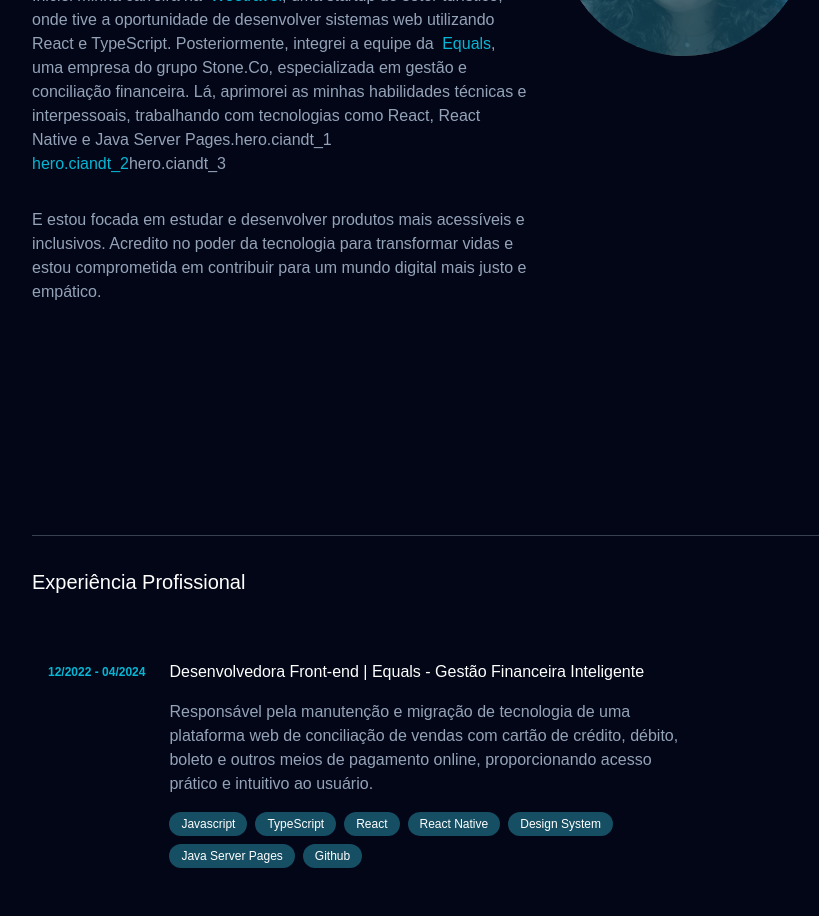
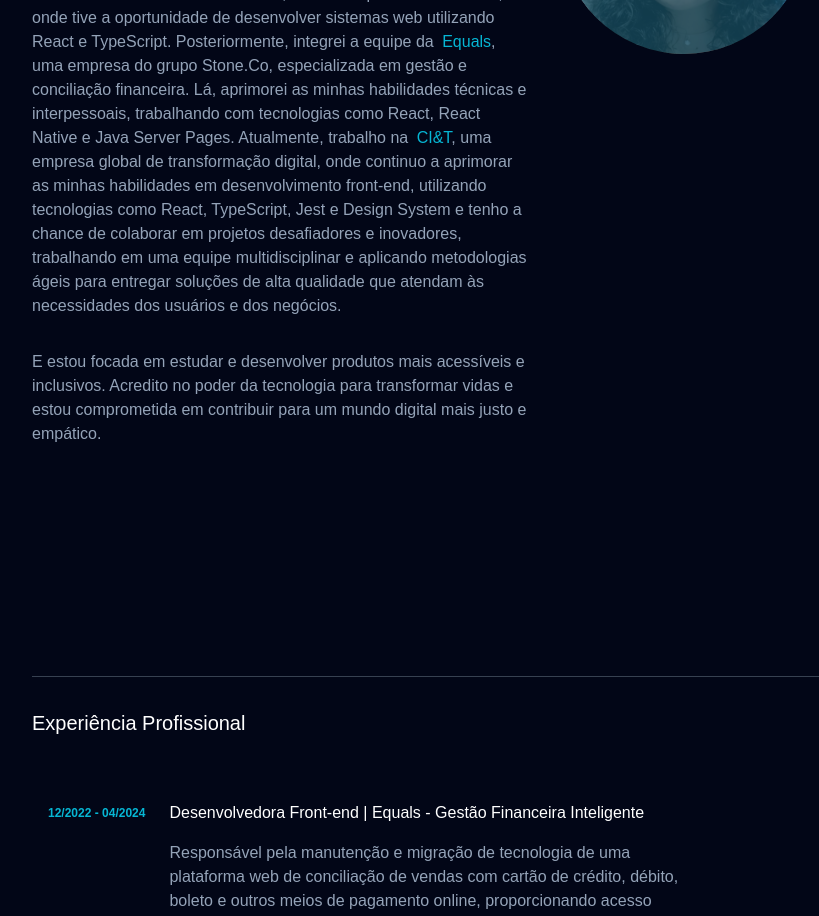
Before and after one commit to karinebrito/karinebrito.github.io, a React (Vite) app: page / in a window 1280 px wide. Shown: the part 1300-2216 px from the top of the page, without its empty margins (96-915 px from the left). Built offline with nearby package versions, Linux system fonts and the light colour scheme.

Commit message:
correcting typo

```diff
--- a/src/components/Hero.tsx
+++ b/src/components/Hero.tsx
@@ -69,14 +69,14 @@ const Hero = () => {
               {t('hero.equals_3')}
               </span>
 
-              <span>{t('hero.ciandt_1')}</span>
+              <span>{t('hero.ci&t_1')}</span>
               <span>
                 <a href="https://ciandt.com/" target="_blank" rel="noopener noreferrer" className="ml-1 text-cyan-500 relative overflow-hidden hover-line">
-                  {t('hero.ciandt_2')}
+                  {t('hero.ci&t_2')}
                 </a>
               </span>
               <span>
-              {t('hero.ciandt_3')}
+              {t('hero.ci&t_3')}
               </span>
             </p>
             <p className="mt-8">{t('hero.focus')}</p>
```
